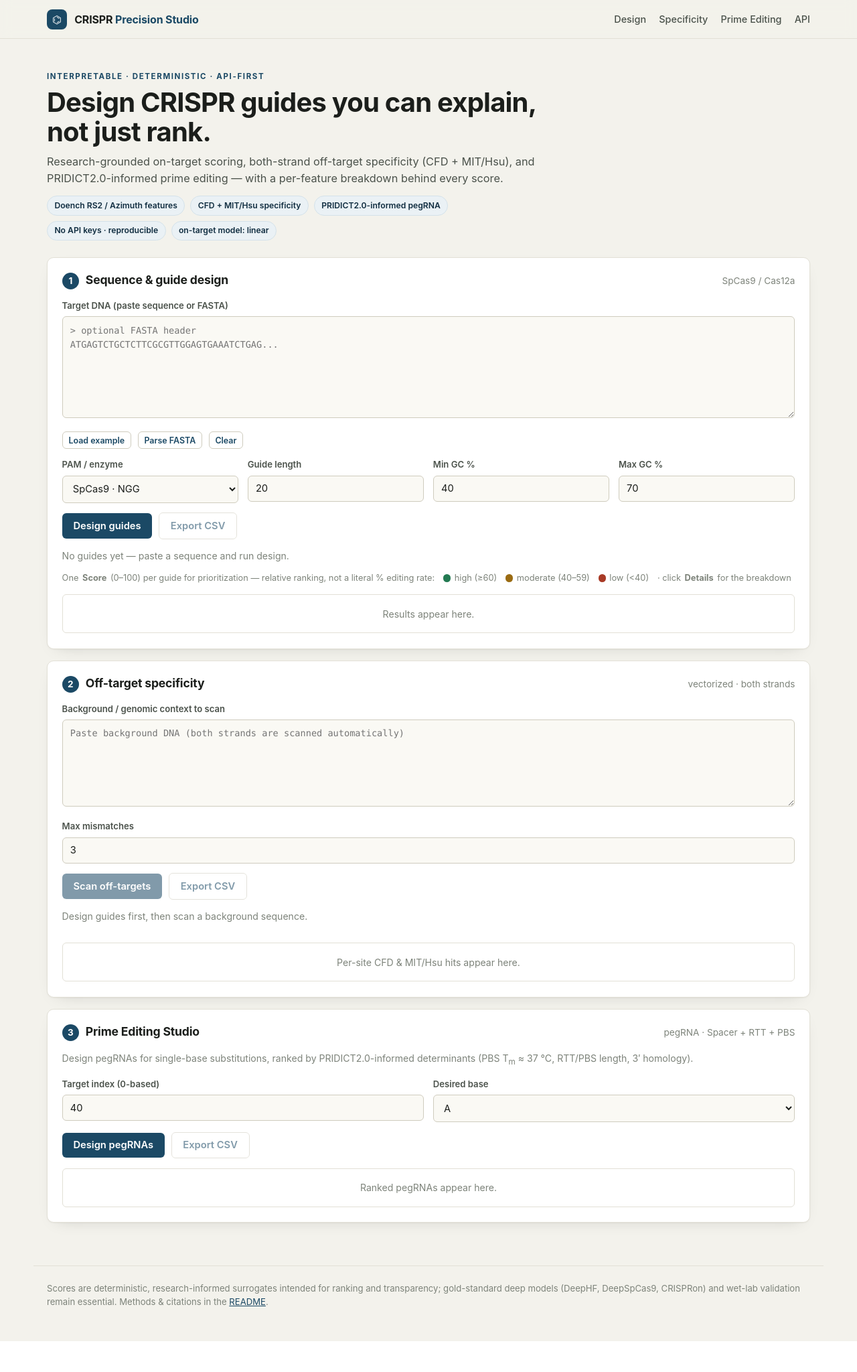
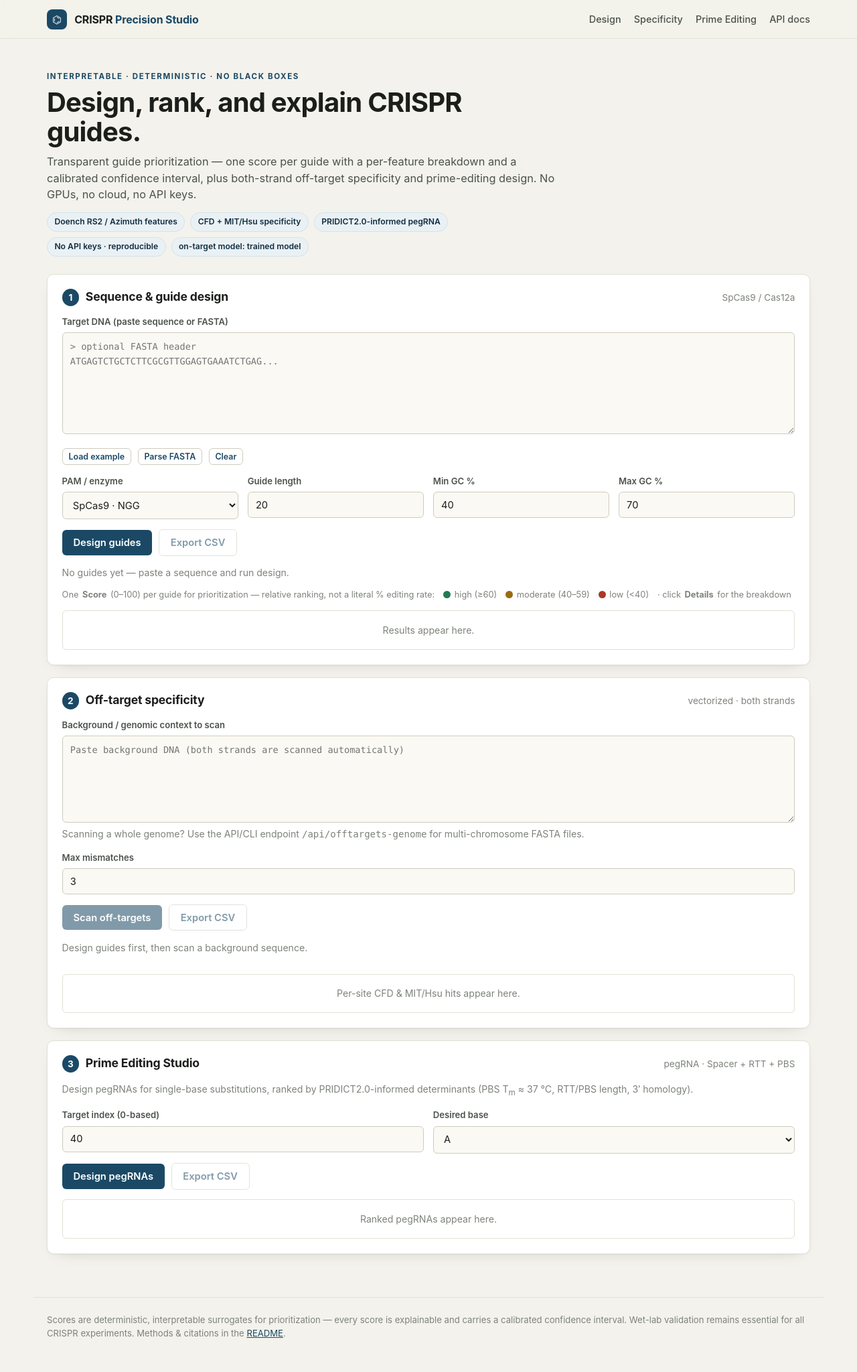
Before and after one commit to Dinesh431786/Crispr, a FastAPI app: page / in a window 1280 px wide. Shown: the whole page at 67% size. Before the commit the page ends 2002 px from the top, so only its background shows below. Run offline with FastAPI, Linux system fonts and the light colour scheme.

Commit message:
Stop promoting competitors in our own docs; fix README mistakes + UI/UX gaps
Competitor-promotion (user: 'making other tools proud in our README'):
- README accuracy section: removed the prominent 'external deep-learning ~0.85'
  table that advertised DeepSpCas9/CRISPRon; lead with our own numbers; ONNX is
  now just 'load your own model' as a capability, not a sales pitch for others
- comparison section: removed self-deprecating 'CRISPOR/CHOPCHOP are mature...
  our edge is lesser' framing; neutral factual intro + trimmed footnote
- UI footer: removed 'gold-standard deep models (DeepHF, DeepSpCas9, CRISPRon)'
  name-drop; reframed around our strengths + wet-lab caveat

README user-facing mistakes:
- runnable /api/design example now uses a full valid 288 bp sequence (was a
  truncated '...' that 400s on paste); verified output (21 guides, top 0.744)
- fixed Score-scale error: API returns ConsensusScore in 0-1 (UI shows x100),
  README previously called the API field 'the 0-100 Score'
- genome curl marked illustrative

UI/UX (claims vs reality):
- hero aligned with positioning; dropped generic 'research-grounded'
- 'API' nav linked to /health (returned {status:ok}) -> now links to README API docs
- off-target panel notes whole-genome FASTA scanning via /api/offtargets-genome
- friendlier on-target model label (trained model / built-in, not 'linear')
- meta description updated

https://claude.ai/code/session_014tmrGNRuvv2ymjpm4A1Y1m

```diff
--- a/crispr_app/static/app.js
+++ b/crispr_app/static/app.js
@@ -179,11 +179,12 @@ function renderExplain(data) {
 /* ---------- actions ---------- */
 
 (async () => {
+  const friendly = { linear: "trained model", heuristic: "built-in (interpretable)", onnx: "deep model", crisprscan: "CRISPRscan" };
   try {
     const m = await (await fetch("/api/models")).json();
-    $("modelTag").textContent = `on-target model: ${m.active}`;
-    $("modelTag").title = `available: ${m.available.join(", ")}`;
-  } catch (_) { $("modelTag").textContent = "on-target model: heuristic"; }
+    $("modelTag").textContent = `on-target model: ${friendly[m.active] || m.active}`;
+    $("modelTag").title = `available: ${m.available.map((x) => friendly[x] || x).join(", ")}`;
+  } catch (_) { $("modelTag").textContent = "on-target model: built-in"; }
 })();
 
 $("exampleBtn").onclick = () => { $("dna").value = EXAMPLE_SEQ; $("background").value = EXAMPLE_SEQ; };
--- a/crispr_app/templates/index.html
+++ b/crispr_app/templates/index.html
@@ -4,7 +4,7 @@
     <meta charset="UTF-8" />
     <meta name="viewport" content="width=device-width, initial-scale=1.0" />
     <title>CRISPR Precision Studio</title>
-    <meta name="description" content="Interpretable, research-grounded CRISPR guide design, off-target specificity, and prime editing." />
+    <meta name="description" content="Transparent CRISPR guide prioritization: one explainable score per guide with a confidence interval, off-target specificity, and prime editing. No GPUs or API keys." />
     <link rel="stylesheet" href="/static/style.css" />
   </head>
   <body>
@@ -16,19 +16,20 @@
           <a href="#design">Design</a>
           <a href="#offtarget">Specificity</a>
           <a href="#prime">Prime Editing</a>
-          <a href="/health" target="_blank" rel="noopener">API</a>
+          <a href="https://github.com/Dinesh431786/Crispr#-api-reference" target="_blank" rel="noopener">API docs</a>
         </nav>
       </div>
     </div>
 
     <main>
       <section class="hero">
-        <div class="eyebrow">Interpretable · Deterministic · API-first</div>
-        <h1>Design CRISPR guides you can explain, not just rank.</h1>
+        <div class="eyebrow">Interpretable · Deterministic · No black boxes</div>
+        <h1>Design, rank, and explain CRISPR guides.</h1>
         <p>
-          Research-grounded on-target scoring, both-strand off-target specificity
-          (CFD + MIT/Hsu), and PRIDICT2.0-informed prime editing — with a
-          per-feature breakdown behind every score.
+          Transparent guide prioritization — one score per guide with a
+          per-feature breakdown and a calibrated confidence interval, plus
+          both-strand off-target specificity and prime-editing design.
+          No GPUs, no cloud, no API keys.
         </p>
         <div class="provenance">
           <span class="tag">Doench RS2 / Azimuth features</span>
@@ -89,6 +90,7 @@
         </div>
         <label for="background">Background / genomic context to scan</label>
         <textarea id="background" rows="5" placeholder="Paste background DNA (both strands are scanned automatically)"></textarea>
+        <p class="status" style="margin-top:0">Scanning a whole genome? Use the API/CLI endpoint <code>/api/offtargets-genome</code> for multi-chromosome FASTA files.</p>
         <div class="grid">
           <label>Max mismatches <input type="number" id="maxMm" value="3" min="0" max="4" /></label>
         </div>
@@ -127,8 +129,8 @@
     </main>
 
     <footer>
-      Scores are deterministic, research-informed surrogates intended for ranking and transparency;
-      gold-standard deep models (DeepHF, DeepSpCas9, CRISPRon) and wet-lab validation remain essential.
+      Scores are deterministic, interpretable surrogates for prioritization — every score is explainable and
+      carries a calibrated confidence interval. Wet-lab validation remains essential for all CRISPR experiments.
       Methods &amp; citations in the <a href="https://github.com/Dinesh431786/Crispr" target="_blank" rel="noopener">README</a>.
     </footer>
 
```
Also changed, not shown: README.md.
